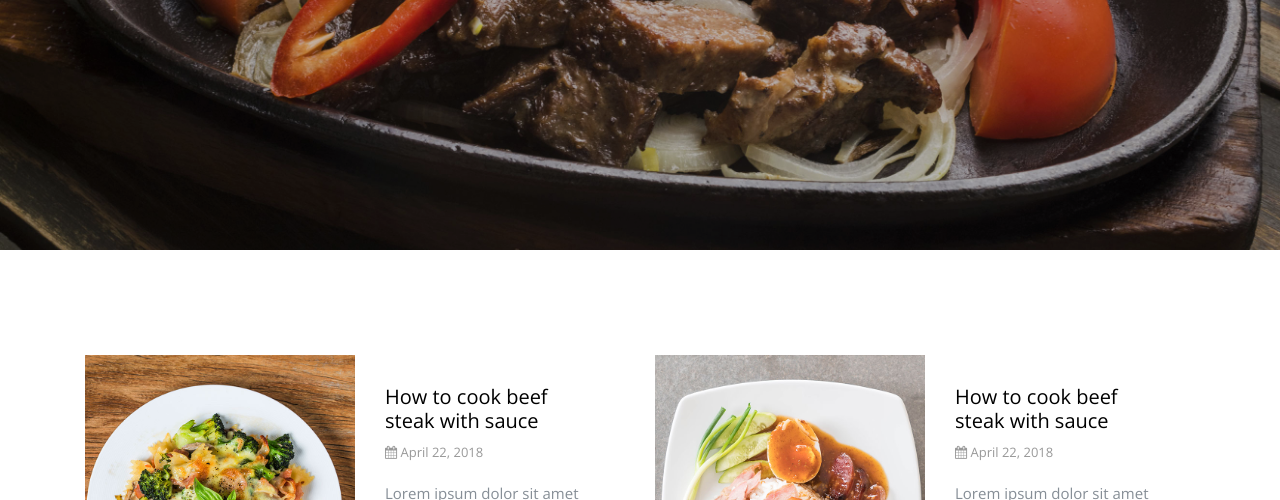
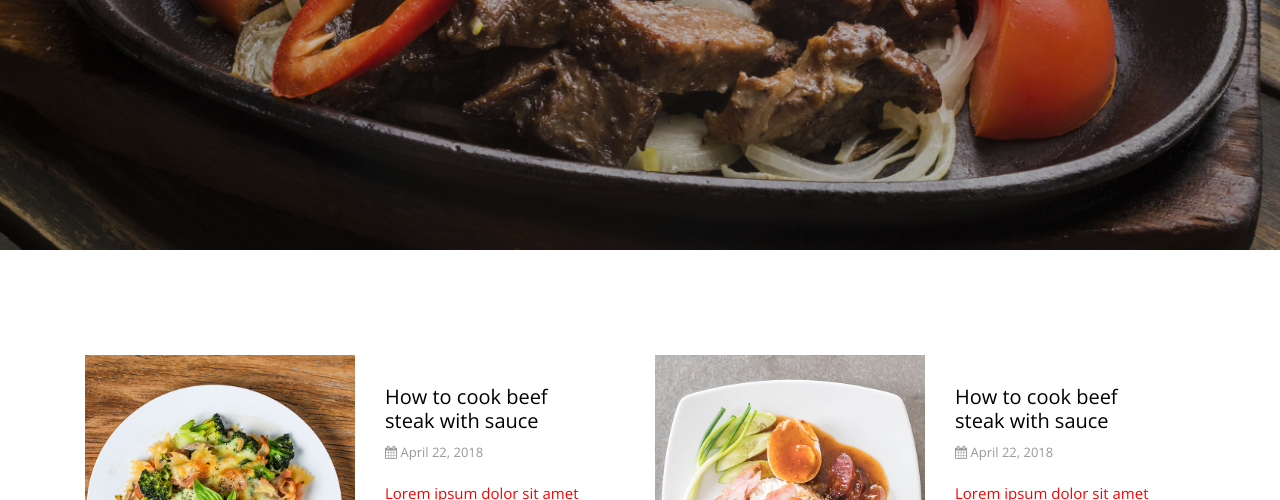
Before and after one commit to SoulofHorus/newstore, a plain HTML site: page eatery-new-master/news.html in a window 1280 px wide. Shown: the part 300-800 px from the top of the page. Drawn offline with nearby package versions, Linux system fonts and the light colour scheme.

Commit message:
added custom style sheet to main html files

```diff
--- a/eatery-new-master/news.html
+++ b/eatery-new-master/news.html
@@ -20,6 +20,7 @@
 
     <!-- Theme Style -->
     <link rel="stylesheet" href="css/style.css">
+    <link rel="stylesheet" href="custom/style.css">
   </head>
   <body>
 
```
Also changed, not shown: eatery-new-master/about.html (+1 -0 lines), eatery-new-master/contact.html (+1 -0 lines), eatery-new-master/recipes.html (+1 -0 lines), eatery-new-master/services.html (+1 -0 lines), eatery-new-master/single.html (+1 -0 lines), eatery-new-master/custom/todo.txt.
